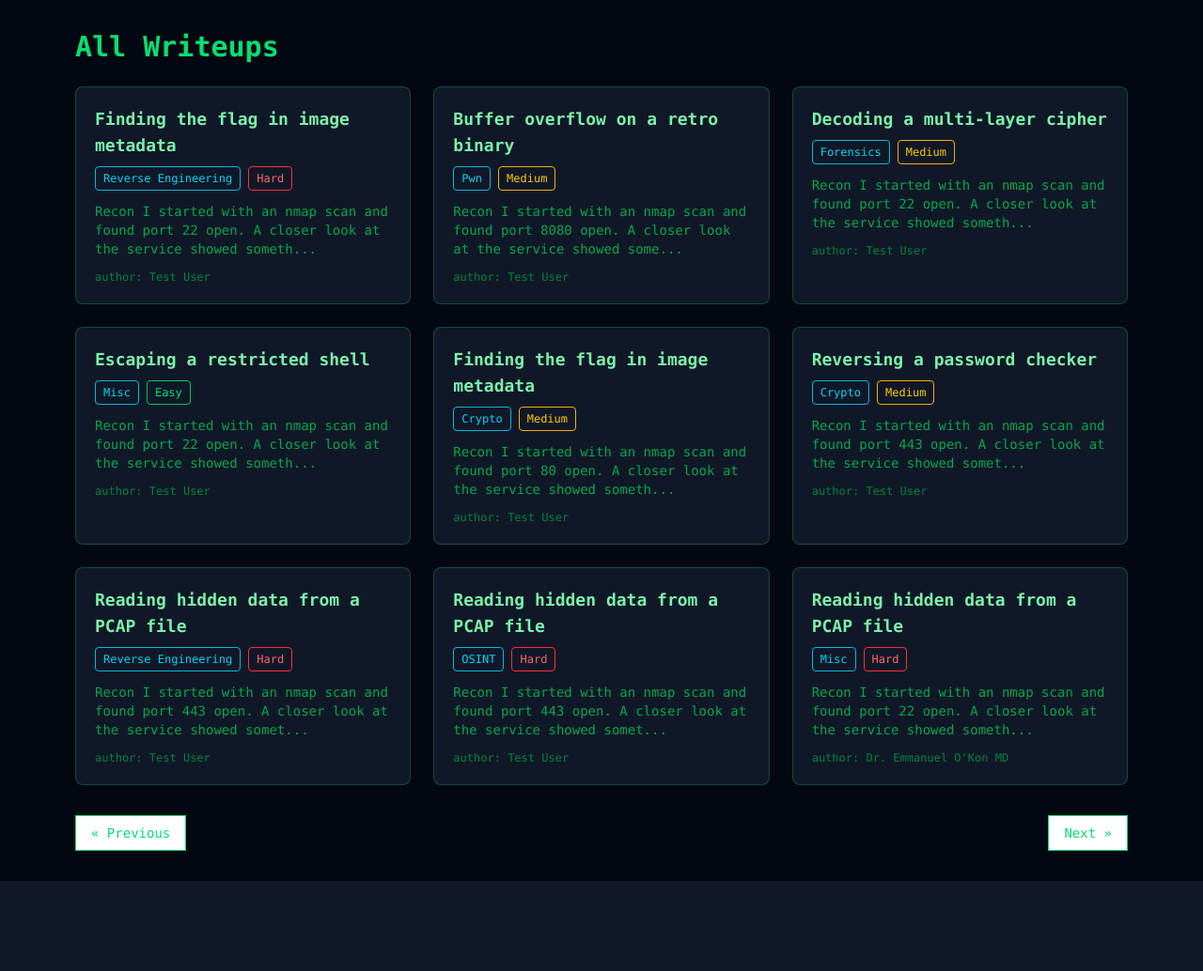
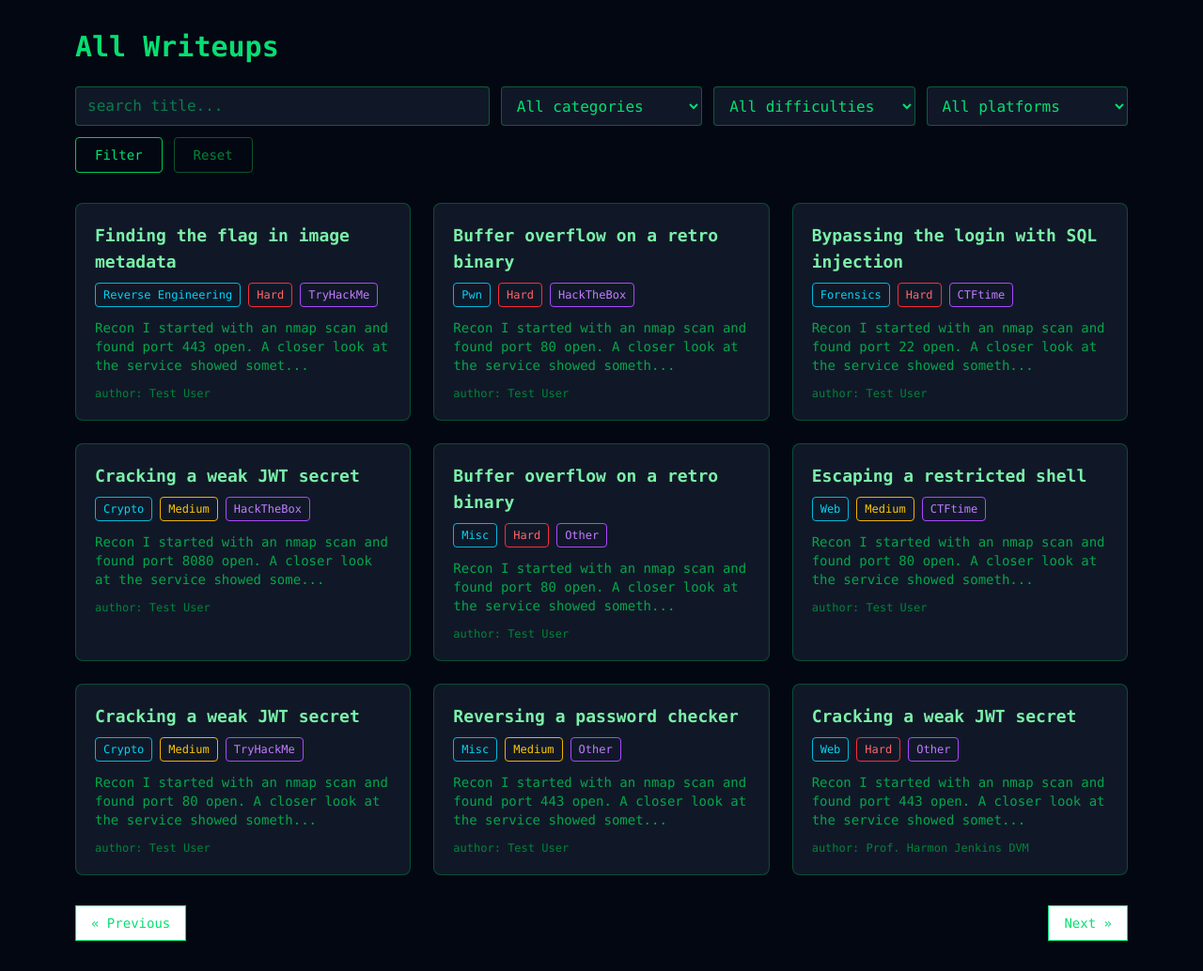
Before and after one commit to maidejakupi/writeup-vault, a Laravel app: page /writeups in a window 1280 px wide. Shown: the part 61-1095 px from the top of the page at 94% size. Before the commit the page ends 999 px from the top, so only its background shows below. Run offline with Laravel 12, Linux system fonts and the light colour scheme; data comes from the database, SQL or seed files in the repository; style sheets or scripts are compiled from the project's sources.

Commit message:
Add platform field, search and filters to writeups list

```diff
--- a/app/Http/Controllers/WriteupController.php
+++ b/app/Http/Controllers/WriteupController.php
@@ -8,9 +8,18 @@ use Illuminate\Validation\Rule;
 
 class WriteupController extends Controller
 {
-    public function index()
+    public function index(Request $request)
     {
-        $writeups = Writeup::with('user')->latest()->paginate(9);
+        $writeups = Writeup::with('user')
+            ->when($request->filled('search'), function ($query) use ($request) {
+                $query->where('title', 'like', '%' . $request->search . '%');
+            })
+            ->when($request->filled('category'), fn ($query) => $query->where('category', $request->category))
+            ->when($request->filled('difficulty'), fn ($query) => $query->where('difficulty', $request->difficulty))
+            ->when($request->filled('platform'), fn ($query) => $query->where('platform', $request->platform))
+            ->latest()
+            ->paginate(9)
+            ->withQueryString();
 
         return view('writeups.index', compact('writeups'));
     }
@@ -70,6 +79,7 @@ class WriteupController extends Controller
             'title' => 'required|string|max:255',
             'category' => ['required', Rule::in(Writeup::CATEGORIES)],
             'difficulty' => ['required', Rule::in(Writeup::DIFFICULTIES)],
+            'platform' => ['required', Rule::in(Writeup::PLATFORMS)],
             'body' => 'required|string|min:20',
         ]);
     }
--- a/database/factories/WriteupFactory.php
+++ b/database/factories/WriteupFactory.php
@@ -31,6 +31,7 @@ class WriteupFactory extends Factory
             'title' => fake()->randomElement($titles),
             'category' => $category,
             'difficulty' => fake()->randomElement(['Easy', 'Medium', 'Hard']),
+            'platform' => fake()->randomElement(['TryHackMe', 'HackTheBox', 'picoCTF', 'CTFtime', 'Other']),
             'body' => "Recon\nI started with an nmap scan and found port "
                 . fake()->randomElement([22, 80, 443, 8080])
                 . " open. A closer look at the service showed something interesting.\n\n"
--- a/resources/views/components/writeup-card.blade.php
+++ b/resources/views/components/writeup-card.blade.php
@@ -4,9 +4,10 @@
    class="block bg-gray-900 border border-green-500/30 rounded-lg p-5 hover:border-green-400 transition">
     <h2 class="text-lg font-semibold text-green-300">{{ $writeup->title }}</h2>
 
-    <div class="mt-2 flex gap-2">
+    <div class="mt-2 flex flex-wrap gap-2">
         <span class="px-2 py-1 text-xs border border-cyan-500 text-cyan-400 rounded">{{ $writeup->category }}</span>
         <x-difficulty-badge :level="$writeup->difficulty" />
+        <span class="px-2 py-1 text-xs border border-purple-500 text-purple-400 rounded">{{ $writeup->platform }}</span>
     </div>
 
     <p class="mt-3 text-sm text-green-500/80">{{ str($writeup->body)->limit(100) }}</p>
--- a/resources/views/writeups/index.blade.php
+++ b/resources/views/writeups/index.blade.php
@@ -3,11 +3,52 @@
 
     <h1 class="text-3xl font-bold mb-6">All Writeups</h1>
 
+    <form method="GET" action="{{ route('writeups.index') }}"
+          class="mb-8 grid gap-3 md:grid-cols-5">
+        <input type="text" name="search" value="{{ request('search') }}" placeholder="search title..."
+               class="md:col-span-2 bg-gray-900 border border-green-500/40 rounded px-3 py-2 focus:outline-none focus:border-green-400">
+
+        <select name="category"
+                class="bg-gray-900 border border-green-500/40 rounded px-3 py-2 focus:outline-none focus:border-green-400">
+            <option value="">All categories</option>
+            @foreach (\App\Models\Writeup::CATEGORIES as $category)
+                <option value="{{ $category }}" @selected(request('category') === $category)>{{ $category }}</option>
+            @endforeach
+        </select>
+
+        <select name="difficulty"
+                class="bg-gray-900 border border-green-500/40 rounded px-3 py-2 focus:outline-none focus:border-green-400">
+            <option value="">All difficulties</option>
+            @foreach (\App\Models\Writeup::DIFFICULTIES as $difficulty)
+                <option value="{{ $difficulty }}" @selected(request('difficulty') === $difficulty)>{{ $difficulty }}</option>
+            @endforeach
+        </select>
+
+        <select name="platform"
+                class="bg-gray-900 border border-green-500/40 rounded px-3 py-2 focus:outline-none focus:border-green-400">
+            <option value="">All platforms</option>
+            @foreach (\App\Models\Writeup::PLATFORMS as $platform)
+                <option value="{{ $platform }}" @selected(request('platform') === $platform)>{{ $platform }}</option>
+            @endforeach
+        </select>
+
+        <div class="md:col-span-5 flex gap-3">
+            <button type="submit"
+                    class="border border-green-500 rounded px-5 py-2 text-sm hover:bg-green-500 hover:text-gray-950 transition">
+                Filter
+            </button>
+            <a href="{{ route('writeups.index') }}"
+               class="border border-green-900 text-green-700 rounded px-5 py-2 text-sm hover:text-green-400 transition">
+                Reset
+            </a>
+        </div>
+    </form>
+
     <div class="grid gap-6 md:grid-cols-2 lg:grid-cols-3">
         @forelse ($writeups as $writeup)
             <x-writeup-card :writeup="$writeup" />
         @empty
-            <p>No writeups yet.</p>
+            <p class="text-green-700 md:col-span-3">No writeups match your filters.</p>
         @endforelse
     </div>
 
--- a/resources/views/writeups/show.blade.php
+++ b/resources/views/writeups/show.blade.php
@@ -8,9 +8,10 @@
     <article class="mt-4 bg-gray-900 border border-green-500/30 rounded-lg p-8">
         <h1 class="text-3xl font-bold text-green-300">{{ $writeup->title }}</h1>
 
-        <div class="mt-3 flex gap-2">
+        <div class="mt-3 flex flex-wrap gap-2">
             <span class="px-2 py-1 text-xs border border-cyan-500 text-cyan-400 rounded">{{ $writeup->category }}</span>
             <x-difficulty-badge :level="$writeup->difficulty" />
+            <span class="px-2 py-1 text-xs border border-purple-500 text-purple-400 rounded">{{ $writeup->platform }}</span>
         </div>
 
         <p class="mt-3 text-sm text-green-700">
```
Also changed, not shown: resources/views/writeups/_form.blade.php (+15 -1 lines).
